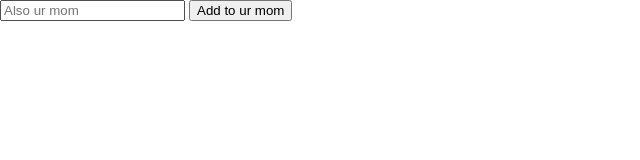
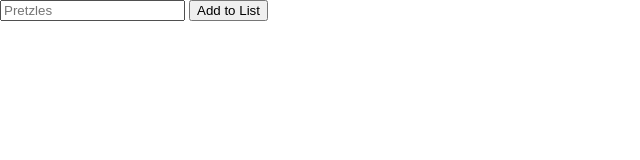
Before and after one commit to chonkerboi24/list_thing, a plain HTML site: page index.html in a window 1280 px wide. Shown: the full height of the page, 0-640 px from the left. Drawn offline with Linux system fonts and the light colour scheme.

Commit message:
Fix: names

```diff
--- a/index.html
+++ b/index.html
@@ -7,8 +7,8 @@
     <title>Ur mom</title>
 </head>
 <body>
-    <input type="text" id="urmom-field" placeholder="Also ur mom">
-    <button id="urmom-btn">Add to ur mom</button>
+    <input type="text" id="input-field" placeholder="Pretzles">
+    <button id="btn-add">Add to List</button>
 
 
     <script src="index.js" type="module"></script>
```
